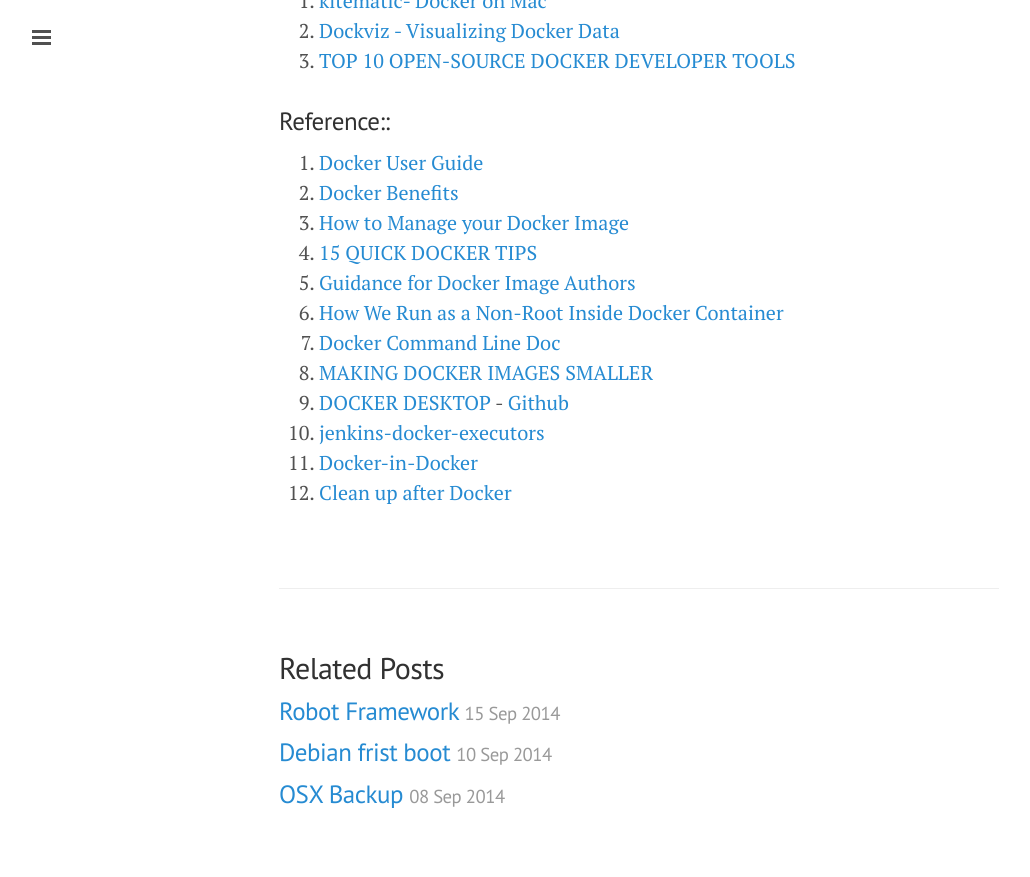
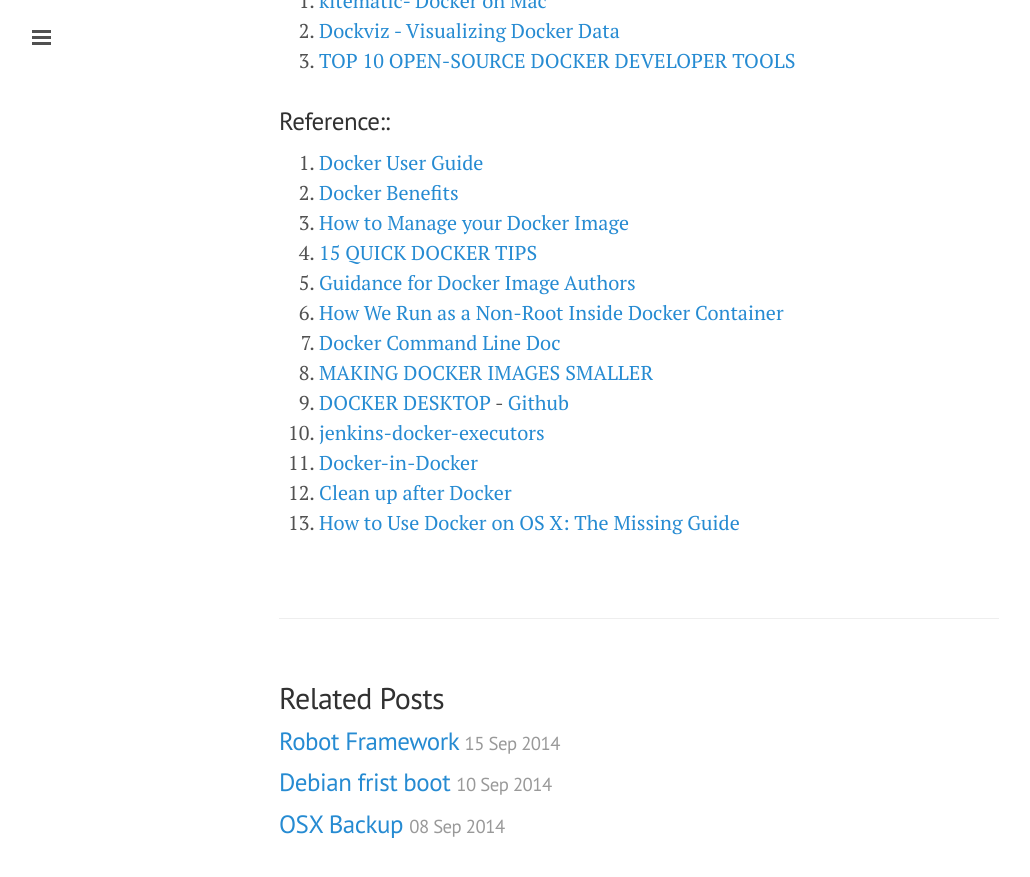
Before and after one commit to ibotdotout/ibotdotout.github.io, a Jekyll site: the page built from _posts/2014-09-11-docker.md, in a window 1280 px wide and 900 px high, scrolled down 3154 px. Shown: the top 877 px of the window, without its empty margins (1-1031 px from the left). Built offline with Jekyll 4.4.1, drawn with Linux system fonts in a browser that asks for light colours; Markdown is read by kramdown in place of the engine named in the settings.

Commit message:
add missing guide

```diff
--- a/_posts/2014-09-11-docker.md
+++ b/_posts/2014-09-11-docker.md
@@ -145,3 +145,4 @@ sudo service docker restart
 9. [jenkins-docker-executors](https://registry.hub.docker.com/u/michaelneale/jenkins-docker-executors/dockerfile/)
 10. [Docker-in-Docker](https://github.com/jpetazzo/dind)
 11. [Clean up after Docker](http://blog.stefanxo.com/2014/02/clean-up-after-docker/)
+12. [How to Use Docker on OS X: The Missing Guide](http://viget.com/extend/how-to-use-docker-on-os-x-the-missing-guide)
```
